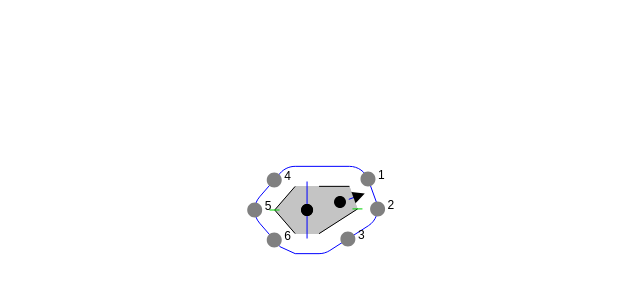
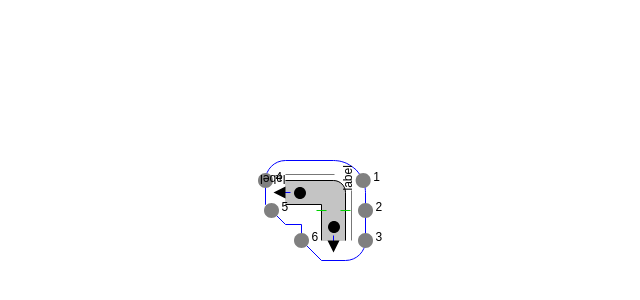
Before and after one commit to miwos/shape, a website built with Vite: page index.html in a window 1280 px wide. Shown: the part 190-490 px from the top of the page, without its empty margins (324-964 px from the left). Built offline with nearby package versions, Linux system fonts and the light colour scheme.

Commit message:
Add labels

```diff
--- a/index.html
+++ b/index.html
@@ -21,15 +21,20 @@
       import { compileShape } from './src/index'
 
       const svg = `
-      <svg width="93" height="57" viewBox="0 0 93 57" fill="none" xmlns="http://www.w3.org/2000/svg">
-<g id="TransformWith">
-<path id="shape" d="M79.8609 4.84628L88.0352 27.4102L49.5 52.154H25.65L5.14996 28.5001L25.65 4.84628H79.8609Z" fill="#C4C4C4"/>
-<path id="props" d="M0 28.5L10 28.5" stroke="#00D300"/>
-<path id="props_2" d="M92.9018 27.4109L82.9018 27.4109" stroke="#00D300"/>
-<path id="in" d="M79.2464 17.8386L88.6434 14.4184" stroke="#0000FF"/>
-<path id="inout" d="M37.5 57V0" stroke="#0000FF"/>
+      <svg width="72" height="72" viewBox="0 0 72 72" fill="none" xmlns="http://www.w3.org/2000/svg">
+<g id="Convert">
+<path id="shape" fill-rule="evenodd" clip-rule="evenodd" d="M41 31H5V7H53C59.6274 7 65 12.3726 65 19V67H41V31Z" fill="#C4C4C4"/>
+<path id="props" d="M36 37L46 37" stroke="#00D300"/>
+<path id="props_2" d="M60 37L70 37" stroke="#00D300"/>
+<path id="out" d="M53 62V72" stroke="#0000FF"/>
+<path id="in" d="M10 19L0 19" stroke="#0000FF"/>
+<path id="label align=right" d="M71 17V67" stroke="#777777"/>
+<path id="label" d="M5 1H54" stroke="#777777"/>
 </g>
 </svg>
+
+
+
 `
       // compileShape(svg, 'shape', document.querySelector('canvas'))
       console.log(compileShape(svg, 'shape', document.querySelector('canvas')))
--- a/src/debug.ts
+++ b/src/debug.ts
@@ -1,5 +1,6 @@
 import { Path, Point, PointText } from 'paper/dist/paper-core'
 import { ShapeInputOutput, Shape } from '.'
+import { ShapeLabel } from './labels'
 import { PointXY } from './types'
 import { perforatePath } from './utils'
 
@@ -36,11 +37,22 @@ const renderProp = ({ x, y }: PointXY, index: number) => {
   })
 }
 
+const renderLabel = (label: ShapeLabel) => {
+  console.log(label)
+  const text = new PointText({
+    point: label.position,
+    content: 'label',
+  })
+  // text.pivot = text.bounds.bottomLeft
+  text.rotate(label.angle - 180, label.position as any)
+}
+
 export const renderDebugInformation = (
   outline: paper.Path,
   inputs: Shape['inputs'],
   outputs: Shape['outputs'],
-  props: Shape['props']
+  props: Shape['props'],
+  labels: Shape['labels']
 ) => {
   props.left?.three.forEach((prop, index) => renderProp(prop, index + 3))
   props.right?.three.forEach((prop, index) => renderProp(prop, index))
@@ -55,4 +67,6 @@ export const renderDebugInformation = (
     renderInputOutputInset(v)
     renderInputOutputTouching(v)
   })
+
+  labels.forEach(renderLabel)
 }
--- a/src/index.ts
+++ b/src/index.ts
@@ -1,4 +1,5 @@
 export type { ShapeInputOutput } from './inputsOutputs'
+export type { ShapeLabel } from './labels'
 export { compileShape } from './shape'
 export type { Shape } from './shape'
 export { perforatePath } from './utils'
--- a/src/inputsOutputs.ts
+++ b/src/inputsOutputs.ts
@@ -2,7 +2,7 @@ import { Path } from 'paper/dist/paper-core'
 import { PointXY } from './types'
 import { toXY } from './utils'
 
-export const markerRegExp = new RegExp(/^(inout|in|out)([_-].*)?$/)
+export const markerRegExp = new RegExp(/^(inout|in|out)([ _-].*)?$/)
 
 export type MarkerDirection = 'in' | 'out' | 'inout'
 
--- /dev/null
+++ b/src/labels.ts
@@ -0,0 +1,52 @@
+import { Shape } from './shape'
+import { PointXY } from './types'
+import { toXY } from './utils'
+
+export const markerRegExp = new RegExp(/^label([ _-].*)?$/)
+
+export interface ShapeLabel {
+  position: PointXY
+  angle: number
+  length: number
+  align?: 'left' | 'right' | 'center'
+}
+
+const validateMarker = (marker: paper.Path) => {
+  if (marker.segments.length !== 2) {
+    console.warn(
+      `Marker '${marker.name}' should only have two segments but has ${marker.segments.length}.`
+    )
+  }
+}
+
+const getMarkers = (project: paper.Project) =>
+  project.getItems({
+    match: (item: paper.Path) => item.name?.match(markerRegExp),
+    recursive: true,
+  }) as paper.Path[]
+
+export const hideMarkers = (project: paper.Project) =>
+  getMarkers(project).forEach((v) => (v.visible = false))
+
+const getMarkerOptions = (marker: paper.Path) => {
+  const match = marker.name.match(/[a-zA-Z0-9]+=[a-zA-Z0-9]+/g)
+  return (match && Object.fromEntries(match.map((v) => v.split('=')))) ?? {}
+}
+
+export const getLabels = (project: paper.Project): Shape['labels'] => {
+  const markers = getMarkers(project)
+
+  return markers
+    .map((marker) => {
+      validateMarker(marker)
+
+      const { firstSegment, lastSegment } = marker
+      const vector = firstSegment.point.subtract(lastSegment.point)
+      const angle = +vector.angle.toFixed(2) - 180
+      const position = toXY(firstSegment.point)
+      const { length } = vector
+
+      return { position, angle, length, ...getMarkerOptions(marker) }
+    })
+    .reverse()
+}
--- a/src/shape.ts
+++ b/src/shape.ts
@@ -5,6 +5,11 @@ import {
   hideMarkers as hideInputOutputMarkers,
   ShapeInputOutput,
 } from './inputsOutputs'
+import {
+  getLabels,
+  ShapeLabel,
+  hideMarkers as hideLabelMarkers,
+} from './labels'
 import { getProps, hideMarkers as hidePropMarkers, PropsSide } from './props'
 import { cleanUpSVG, toWidthHeight } from './utils'
 
@@ -17,6 +22,7 @@ export interface Shape {
   inputs: ShapeInputOutput[]
   outputs: ShapeInputOutput[]
   props: { left: PropsSide; right: PropsSide }
+  labels: ShapeLabel[]
 }
 
 const exportSVG = (item: paper.Item) =>
@@ -45,6 +51,7 @@ export const compileShape = (
   if (!debug) {
     hideInputOutputMarkers(project)
     hidePropMarkers(project)
+    hideLabelMarkers(project)
     project.view.viewSize = parent.bounds.size.round()
   }
 
@@ -56,6 +63,7 @@ export const compileShape = (
 
   const props = getProps(project, path)
   const { inputs, outputs } = getInputsOutputs(project, path)
+  const labels = getLabels(project)
 
   const pathSVG = exportSVG(path)
   const outlineSVG = exportSVG(outline)
@@ -63,7 +71,7 @@ export const compileShape = (
   const size = toWidthHeight(project.view.bounds)
 
   if (debug) {
-    renderDebugInformation(outline, inputs, outputs, props)
+    renderDebugInformation(outline, inputs, outputs, props, labels)
   } else {
     project.remove()
   }
@@ -75,6 +83,7 @@ export const compileShape = (
     length,
     inputs,
     outputs,
+    labels,
     path: pathSVG,
     outline: outlineSVG,
   }
```
